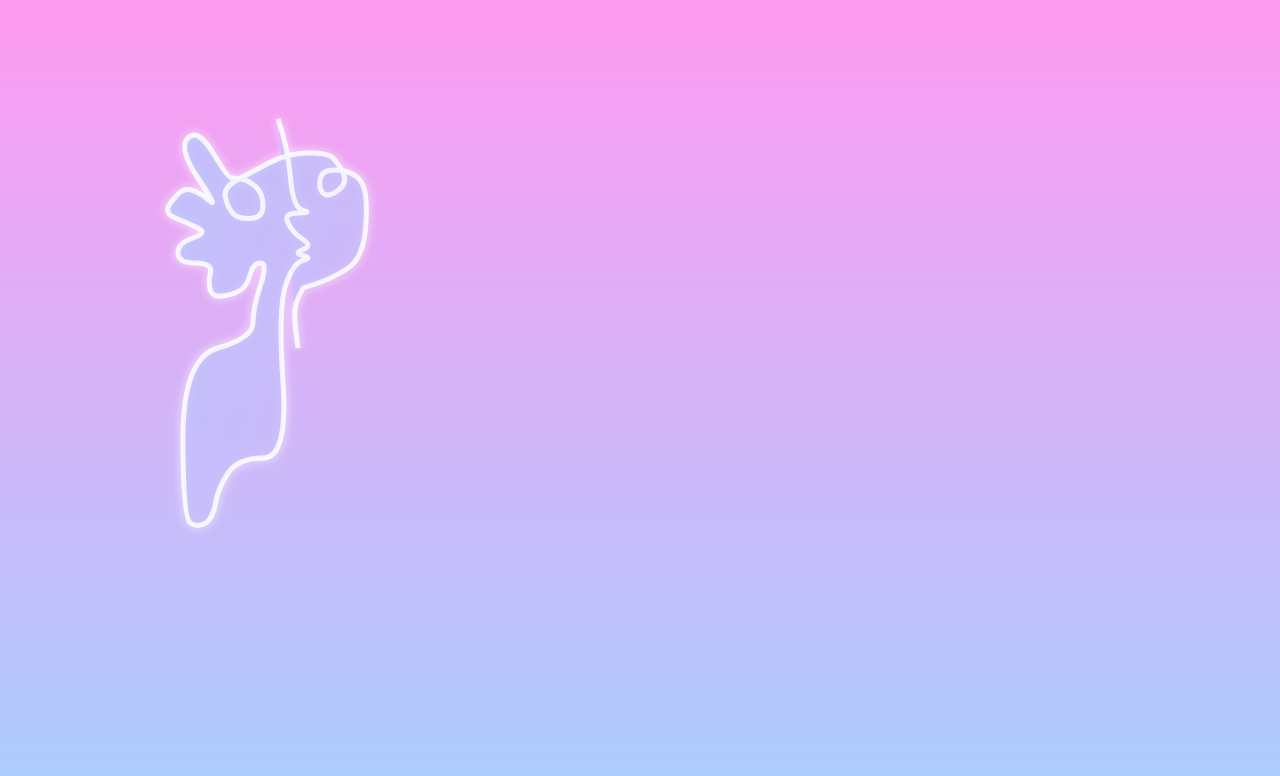
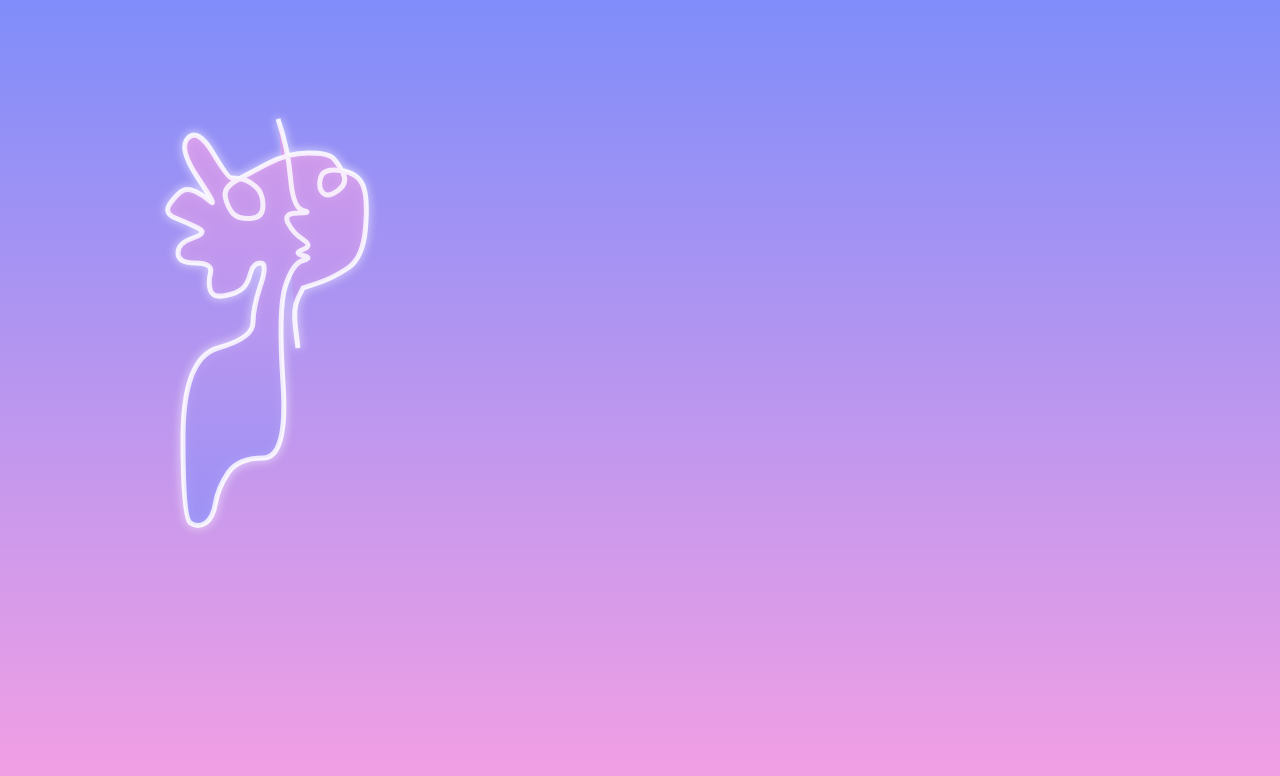
Before and after one commit to ElizabethViera/fanartProject, a website built with Parcel: page index.html in a window 1280 px wide. Shown: the top 776 px of the page. Built offline with nearby package versions, Linux system fonts and the light colour scheme; animation ran at ten frames a second.

Commit message:
colors chosen for better accessibility

```diff
--- a/index.css
+++ b/index.css
@@ -3,6 +3,6 @@
 }
 
 body {
-  background: linear-gradient(to top, #a8cfff, #ff9af1);
+  background: linear-gradient(to top, #f8a0e3, #808dfa);
   min-height: 100vh;
 }
--- a/index.ts
+++ b/index.ts
@@ -101,9 +101,9 @@ function drawJerry(right: number, dir: number) {
   ctx.lineWidth = 5;
   ctx.stroke();
 
-  const lingrad = ctx.createLinearGradient(0, 0, 1450, 800);
-  lingrad.addColorStop(0, "#a8cfff");
-  lingrad.addColorStop(0.75, "#ff9af1");
+  const lingrad = ctx.createLinearGradient(0, 0, 0, 800);
+  lingrad.addColorStop(0, "#F8A0E3");
+  lingrad.addColorStop(0.75, "#808DFA");
   ctx.filter = "blur(0px)";
   ctx.fillStyle = lingrad;
   ctx.fill();
```
